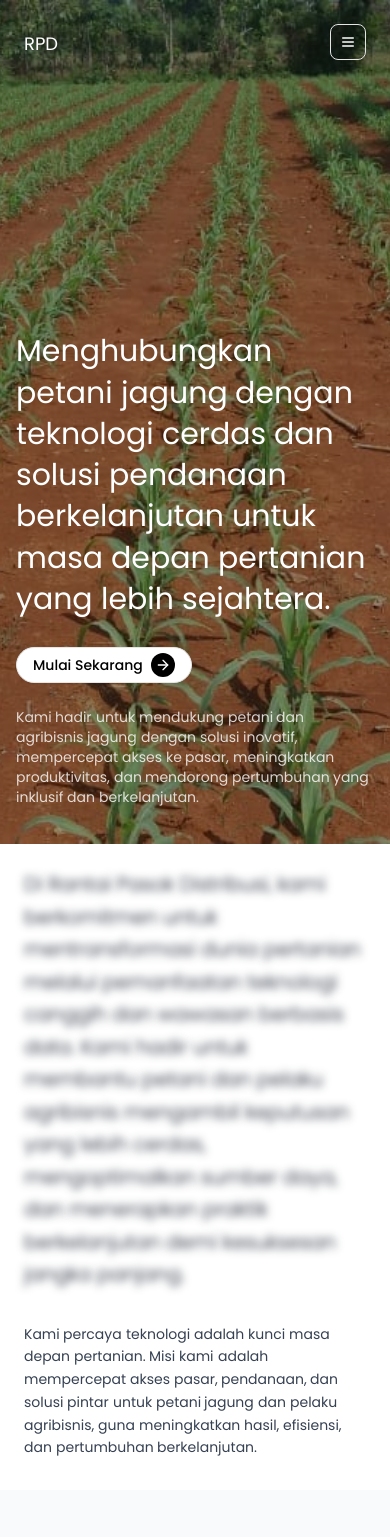
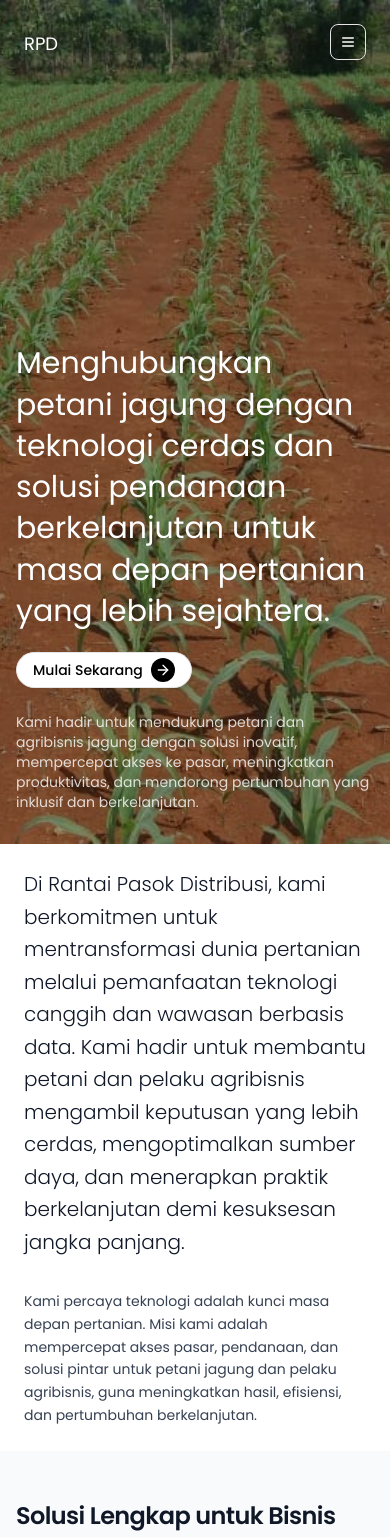
Before and after one commit to SyariefHayat/rantaiPasokDistribusi, a React (Vite) app: page / in a window 390 px wide. Shown: the top 1537 px of the page. Built offline with nearby package versions, Linux system fonts and the light colour scheme.

Commit message:
update: delete animation

```diff
--- a/src/pages/landing/AboutUs.jsx
+++ b/src/pages/landing/AboutUs.jsx
@@ -9,10 +9,10 @@ const AboutUs = () => {
     const isDesktop = useMediaQuery({ minWidth: 1024 });
 
     const stats = [
-        { id: 1, name: 'Petani Jagung Terdaftar', value: 5000, suffix: '+' },
-        { id: 2, name: 'Ton Jagung Terdistribusi', value: 25000, suffix: '+' },
-        { id: 3, name: 'Kabupaten Terjangkau', value: 150, suffix: '+' },
-        { id: 4, name: 'Tingkat Kepuasan Petani', value: 98, suffix: '%' },
+        { id: 1, name: 'Petani Jagung Terdaftar', value: "5000+", suffix: '+' },
+        { id: 2, name: 'Ton Jagung Terdistribusi', value: "25000+", suffix: '+' },
+        { id: 3, name: 'Kabupaten Terjangkau', value: "150+", suffix: '+' },
+        { id: 4, name: 'Tingkat Kepuasan Petani', value: "98%", suffix: '%' },
     ]
 
     return (
@@ -21,47 +21,18 @@ const AboutUs = () => {
                 {stats.map((stat) => (
                     <div key={stat.id} className="flex flex-col items-center text-center">
                         <dt className="text-sm sm:text-base text-gray-600 mb-2">{stat.name}</dt>
-                        <CountUp
-                            from={0}
-                            to={stat.value}
-                            suffix={stat.suffix}
-                            separator=","
-                            direction="up"
-                            duration={1}
-                            className="order-first text-2xl sm:text-3xl lg:text-4xl xl:text-5xl font-semibold tracking-tight text-gray-900 mb-2"
-                        />
+                        <dd className="order-first text-2xl sm:text-3xl lg:text-4xl xl:text-5xl font-semibold tracking-tight text-gray-900 mb-2">{stat.value}</dd>
                     </div>
                 ))}
             </dl>
 
             <div className="w-full h-full flex flex-col justify-center gap-8 lg:gap-0">
                 <div className="w-full max-w-4xl mx-auto lg:mx-0">
-                    <ScrollReveal
-                        baseOpacity={0}
-                        enableBlur={false}
-                        baseRotation={0}
-                        blurStrength={4}
-                        textClassName = "text-xl sm:text-2xl lg:text-2xl xl:text-3xl font-light leading-relaxed lg:leading-[1.4] text-gray-900"
-                    >
-                        Di Rantai Pasok Distribusi, kami berkomitmen untuk mentransformasi dunia pertanian melalui pemanfaatan teknologi canggih dan wawasan berbasis data. Kami hadir untuk membantu petani dan pelaku agribisnis mengambil keputusan yang lebih cerdas, mengoptimalkan sumber daya, dan menerapkan praktik berkelanjutan demi kesuksesan jangka panjang.
-                    </ScrollReveal>
+                    <h2 className="text-xl sm:text-2xl lg:text-2xl xl:text-3xl font-light leading-relaxed lg:leading-[1.4] text-gray-900">Di Rantai Pasok Distribusi, kami berkomitmen untuk mentransformasi dunia pertanian melalui pemanfaatan teknologi canggih dan wawasan berbasis data. Kami hadir untuk membantu petani dan pelaku agribisnis mengambil keputusan yang lebih cerdas, mengoptimalkan sumber daya, dan menerapkan praktik berkelanjutan demi kesuksesan jangka panjang.</h2>
                 </div>
 
                 <div className='w-full max-w-2xl lg:max-w-lg ml-auto'>
-                    <SplitText
-                        text="Kami percaya teknologi adalah kunci masa depan pertanian. Misi kami adalah mempercepat akses pasar, pendanaan, dan solusi pintar untuk petani jagung dan pelaku agribisnis, guna meningkatkan hasil, efisiensi, dan pertumbuhan berkelanjutan."
-                        className="text-sm leading-relaxed lg:leading-[1.5] text-gray-700"
-                        delay={isDesktop ? 150 : 100}
-                        duration={1}
-                        ease="power3.out"
-                        splitType={isDesktop ? "lines" : "words"}
-                        from={{ opacity: 0, y: 40 }}
-                        to={{ opacity: 1, y: 0 }}
-                        threshold={0.1}
-                        rootMargin="-100px"
-                        textAlign={"left"}
-
-                    />
+                    <p className="text-sm leading-relaxed lg:leading-[1.5] text-gray-700">Kami percaya teknologi adalah kunci masa depan pertanian. Misi kami adalah mempercepat akses pasar, pendanaan, dan solusi pintar untuk petani jagung dan pelaku agribisnis, guna meningkatkan hasil, efisiensi, dan pertumbuhan berkelanjutan.</p>
                 </div>
             </div>
         </section>
--- a/src/pages/landing/HeroSection.jsx
+++ b/src/pages/landing/HeroSection.jsx
@@ -4,7 +4,6 @@ import { ArrowRight } from 'lucide-react';
 import { useMediaQuery } from 'react-responsive';
 
 import { Button } from '@/components/ui/button';
-import SplitText from '@/components/modules/Animation/SplitText';
 import AnimatedContent from '@/components/modules/Animation/AnimatedContent';
 
 const HeroSection = () => {
@@ -15,34 +14,10 @@ const HeroSection = () => {
             <div className="absolute inset-0 bg-black/40"></div>
             <div className="h-[65%] sm:h-[60%] lg:h-[60%] w-full flex flex-col justify-between max-w-7xl mx-auto relative z-10 pb-4 sm:pb-0">
                 <div className="w-full lg:w-4/5 xl:w-3/4 mb-5 sm:mb-0">
-                    <SplitText
-                        text="Menghubungkan petani jagung dengan teknologi cerdas dan solusi pendanaan berkelanjutan untuk masa depan pertanian yang lebih sejahtera."
-                        className="text-3xl sm:text-4xl lg:text-5xl leading-snug lg:leading-[1.3]"
-                        delay={150}
-                        duration={0.6}
-                        ease="power3.out"
-                        splitType={isDesktop ? "lines" : "words"}
-                        from={{ opacity: 0, y: 40 }}
-                        to={{ opacity: 1, y: 0 }}
-                        threshold={0.1}
-                        rootMargin="-100px"
-                        textAlign="left"
-                    />
+                    <h2 className="text-3xl sm:text-4xl lg:text-5xl leading-snug lg:leading-[1.3]">Menghubungkan petani jagung dengan teknologi cerdas dan solusi pendanaan berkelanjutan untuk masa depan pertanian yang lebih sejahtera.</h2>
                 </div>
 
                 <div className="flex flex-col md:flex-row items-start md:items-end justify-between gap-6 lg:mt-8">
-                    <AnimatedContent
-                        distance={250}
-                        direction="horizontal"
-                        reverse={true}
-                        duration={1.2}
-                        ease="power3.out"
-                        initialOpacity={0.2}
-                        animateOpacity
-                        scale={1}
-                        threshold={0.1}
-                        delay={0.3}
-                    >
                     <Button variant="outline" className="bg-white text-black rounded-full cursor-pointer group hover:bg-transparent hover:text-white">
                         <Link to="/get-started" className="flex items-center justify-between gap-2">
                             <span>Mulai Sekarang</span>
@@ -51,23 +26,9 @@ const HeroSection = () => {
                             </span>
                         </Link>
                     </Button>
-                    </AnimatedContent>
 
                     <div className="w-full md:w-1/3 text-sm text-white/80">
-                        <SplitText
-                            text="Kami hadir untuk mendukung petani dan agribisnis jagung dengan solusi inovatif, mempercepat akses ke pasar, meningkatkan produktivitas, dan mendorong pertumbuhan yang inklusif dan berkelanjutan."
-                            className=""
-                            delay={isDesktop ? 150 : 100}
-                            duration={0.6}
-                            ease="power3.out"
-                            splitType={isDesktop ? "lines" : "words"}
-                            from={{ opacity: 0, y: 40 }}
-                            to={{ opacity: 1, y: 0 }}
-                            threshold={0.1}
-                            rootMargin="-100px"
-                            textAlign={isDesktop ? "end" : "left"}
-                        />
-                        <p></p>
+                        <p>Kami hadir untuk mendukung petani dan agribisnis jagung dengan solusi inovatif, mempercepat akses ke pasar, meningkatkan produktivitas, dan mendorong pertumbuhan yang inklusif dan berkelanjutan.</p>
                     </div>
                 </div>
             </div>
--- a/src/pages/landing/NavBar.jsx
+++ b/src/pages/landing/NavBar.jsx
@@ -11,18 +11,6 @@ import AnimatedContent from '@/components/modules/Animation/AnimatedContent';
 const NavBar = () => {
     return (
         <header className="w-full p-6 lg:px-8 absolute z-10 text-white">
-            <AnimatedContent
-                distance={150}
-                direction="vertical"
-                reverse={true}
-                duration={1.2}
-                ease="power3.out"
-                initialOpacity={0.2}
-                animateOpacity
-                scale={1}
-                threshold={0.1}
-                delay={0.3}
-            >
             <nav className="flex items-center justify-between">
                 <a href="/" className="flex-shrink-0 mt-1">
                     <h1 className="text-lg sm:text-xl lg:text-2xl whitespace-nowrap">
@@ -54,7 +42,6 @@ const NavBar = () => {
                     </Link>
                 </Button>
             </nav>
-            </AnimatedContent>
         </header>
     );
 };
```
Also changed, not shown: src/components/modules/Animation/SplitText.jsx (indentation only). Lines whose indentation alone changed are shown as unchanged.
